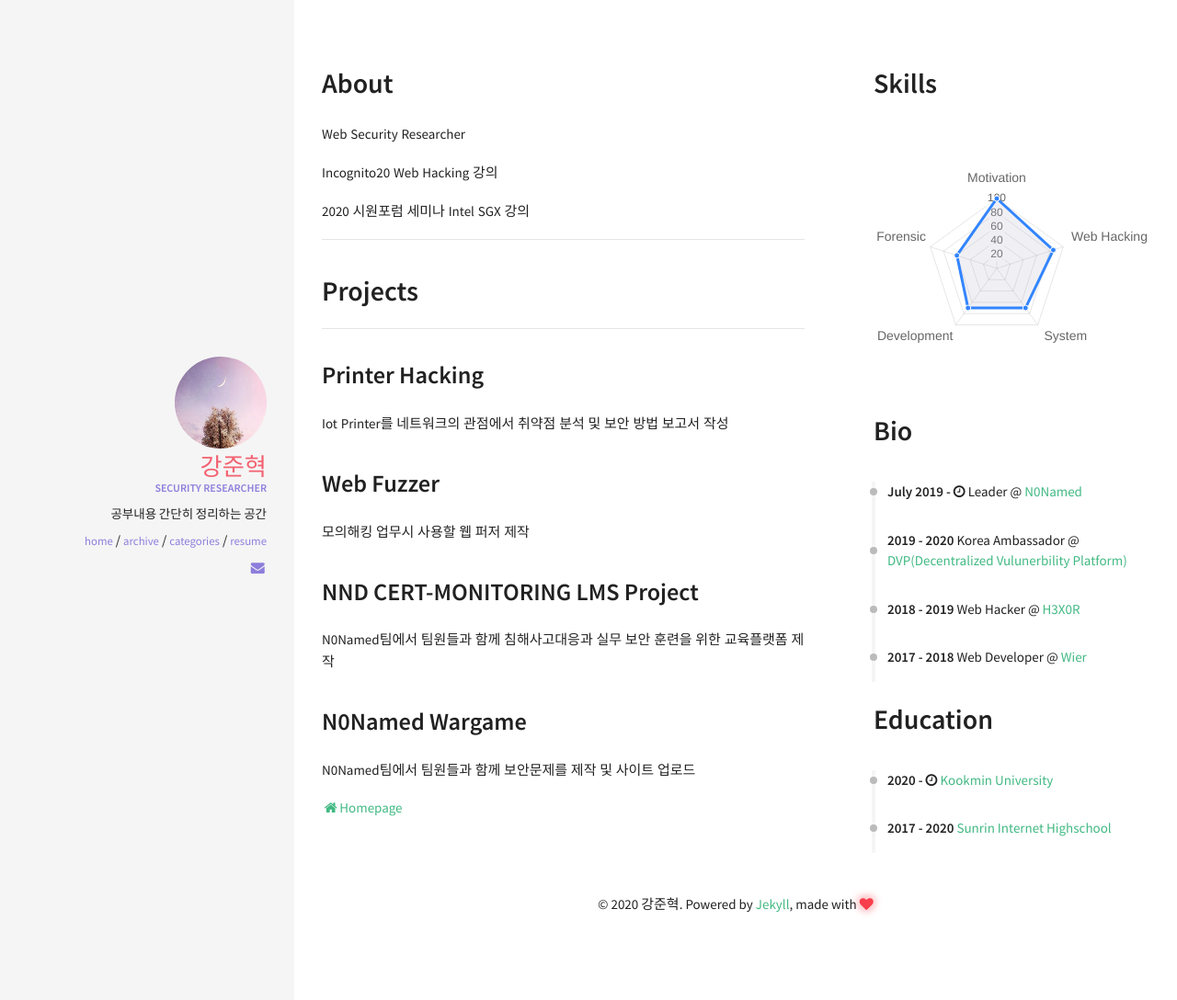
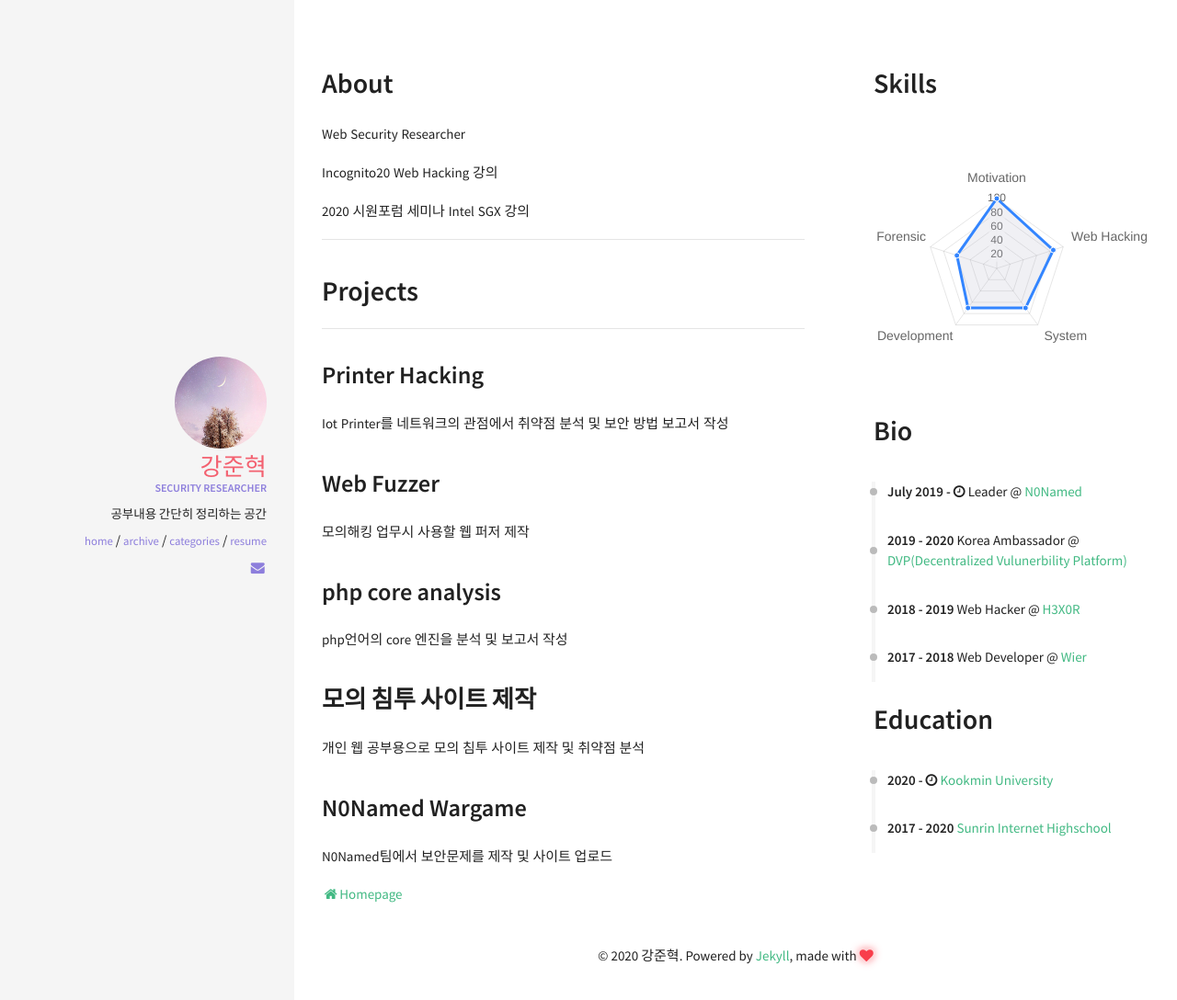
Before and after one commit to kangsecu/kangsecu.github.io, a Jekyll site: the page built from resume.html, in a window 1280 px wide. Shown: the top 1088 px of the page at 92% size. Built offline with Jekyll 4.4.1, drawn with Linux system fonts in a browser that asks for light colours; nearby versions of some CDN libraries.

Commit message:
Update projects.yml

```diff
--- a/_data/index/projects.yml
+++ b/_data/index/projects.yml
@@ -4,9 +4,12 @@
 - name: Web Fuzzer
   descr: "모의해킹 업무시 사용할 웹 퍼저 제작"
 
-- name: NND CERT-MONITORING LMS Project
-  descr: "N0Named팀에서 팀원들과 함께 침해사고대응과 실무 보안 훈련을 위한 교육플랫폼 제작"
+- name: php core analysis
+  descr: php언어의 core 엔진을 분석 및 보고서 작성
+
+- name: 모의 침투 사이트 제작
+  descr: 개인 웹 공부용으로 모의 침투 사이트 제작 및 취약점 분석
 
 - name: N0Named Wargame
-  descr: "N0Named팀에서 팀원들과 함께 보안문제를 제작 및 사이트 업로드"
+  descr: "N0Named팀에서  보안문제를 제작 및 사이트 업로드"
   website: http://no-named.kr
```
